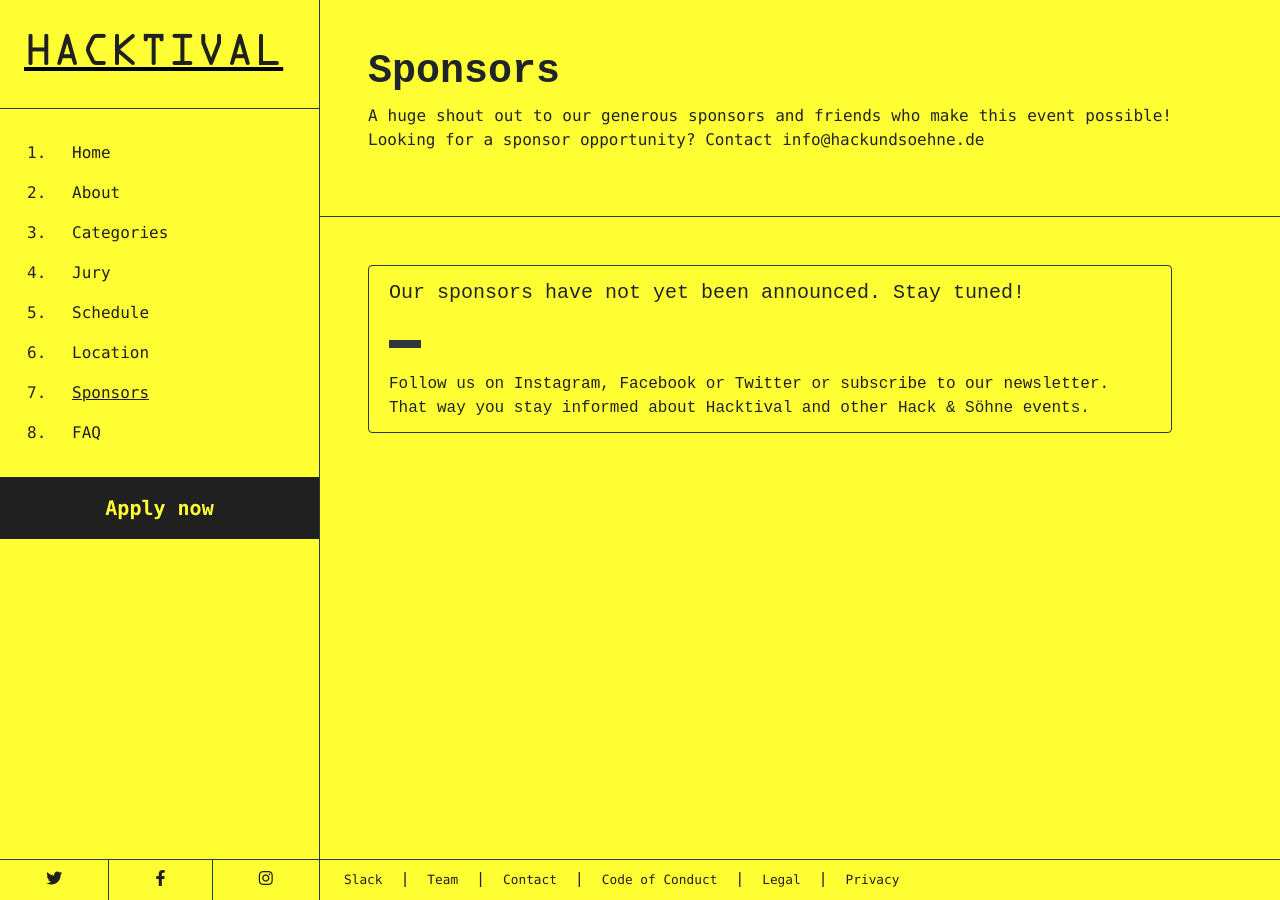
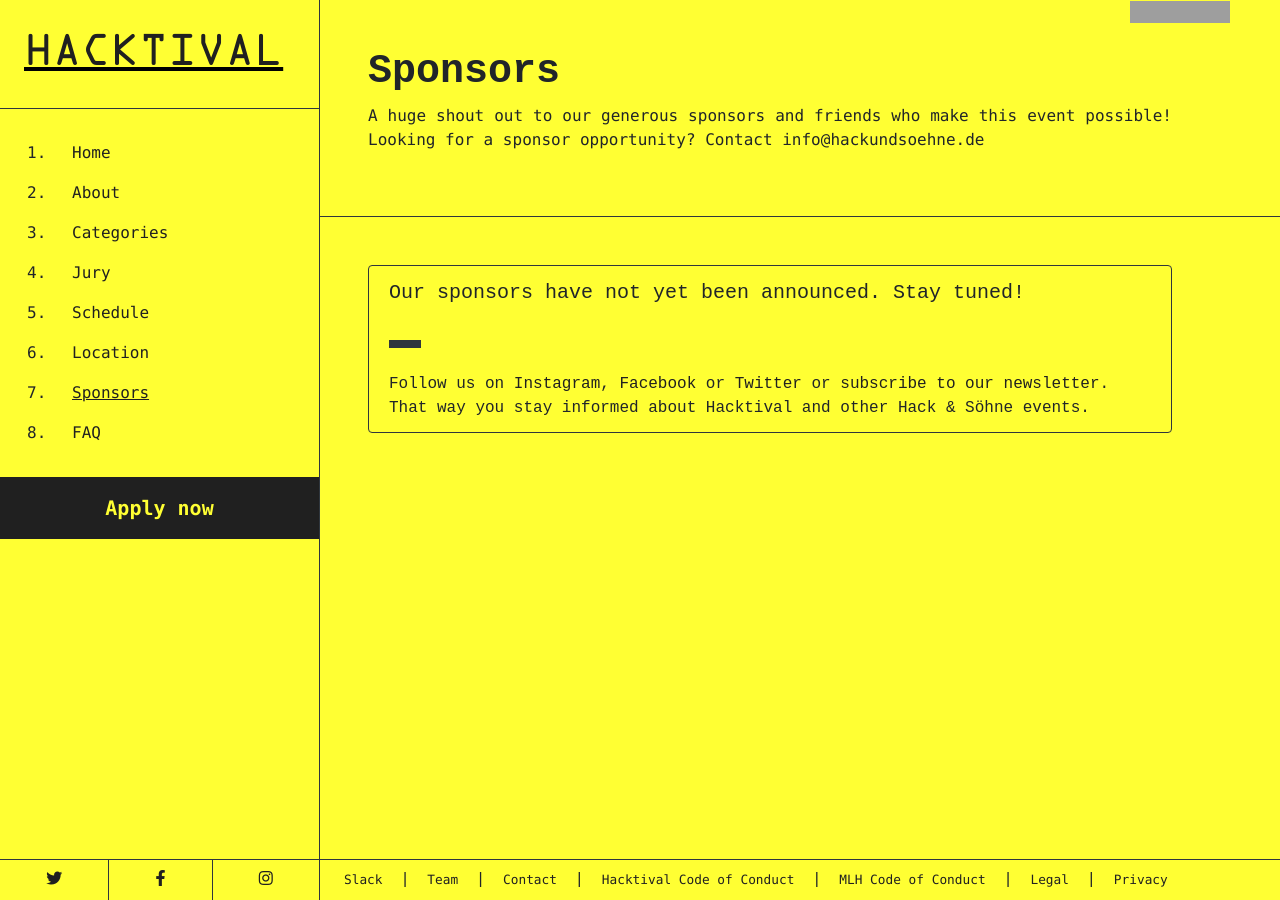
Before and after one commit to hackundsoehne/hacktival-website-2020, a Jekyll site: the page built from sponsors.html, in a window 1280 px wide. Built offline with Jekyll 4.4.1, drawn with Linux system fonts in a browser that asks for light colours; grey boxes are pictures that could not be loaded.

Commit message:
Add MLH badge and MLH code of conduct

```diff
--- a/_data/footerlinks.yml
+++ b/_data/footerlinks.yml
@@ -4,8 +4,10 @@
   link: https://hackundsoehne.de/team
 - name: Contact
   link: https://hackundsoehne.de/contact
-- name: Code of Conduct
+- name: Hacktival Code of Conduct
   link: /coc-public.pdf
+- name: MLH Code of Conduct
+  link: http://mlh.io/code-of-conduct
 - name: Legal
   link: /legal.html
 - name: Privacy
--- a/_layouts/base.html
+++ b/_layouts/base.html
@@ -28,6 +28,8 @@
     {% include footer.html %}
 </div>
 
+<a id="mlh-trust-badge" style="display:block;max-width:100px;min-width:60px;position:fixed;right:50px;top:0;width:10%;z-index:10000" href="https://mlh.io/seasons/eu-2020/events?utm_source=eu-hackathon&utm_medium=TrustBadge&utm_campaign=2020-season&utm_content=black" target="_blank"><img src="https://s3.amazonaws.com/logged-assets/trust-badge/2020/mlh-trust-badge-2020-black.svg" alt="Major League Hacking 2020 Hackathon Season" style="width:100%"></a>
+
 <script src="/assets/js/jquery-3.4.1.slim.min.js"></script>
 <script src="/assets/js/popper.min.js"></script>
 <script src="/assets/js/bootstrap.min.js"></script>
```
